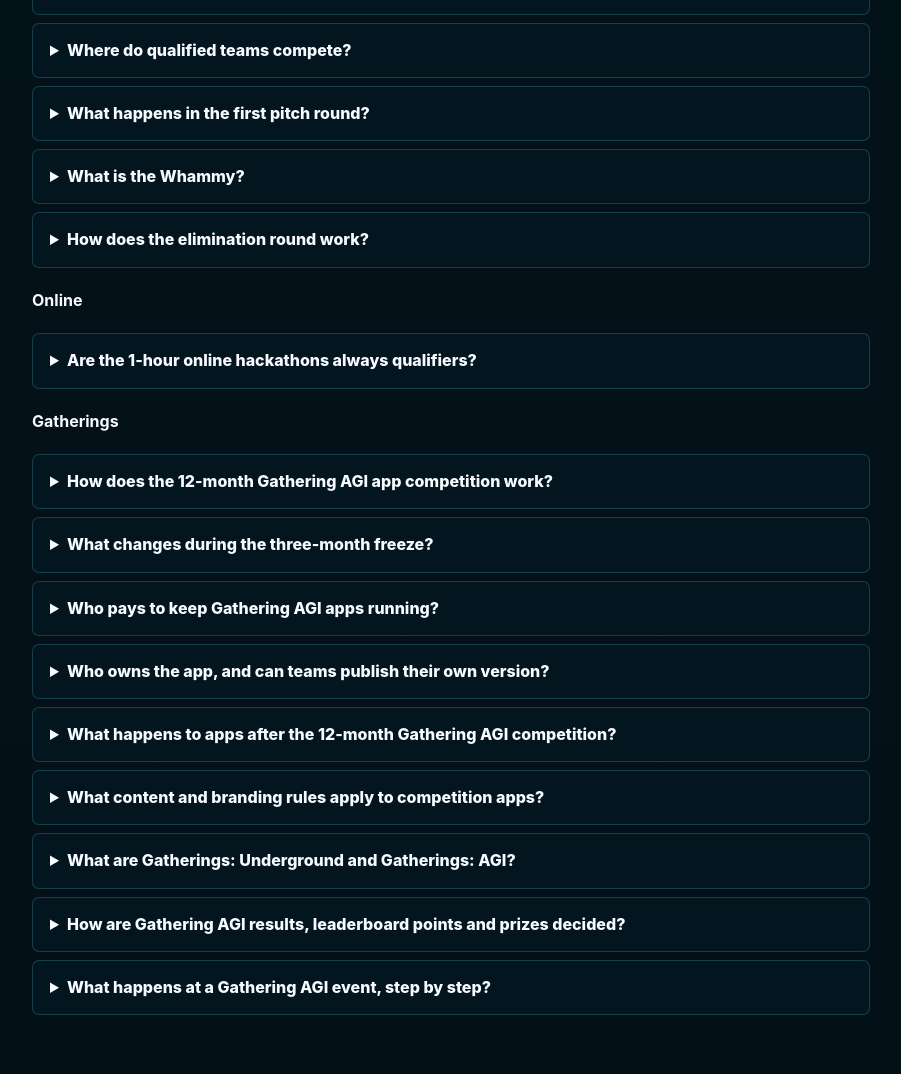
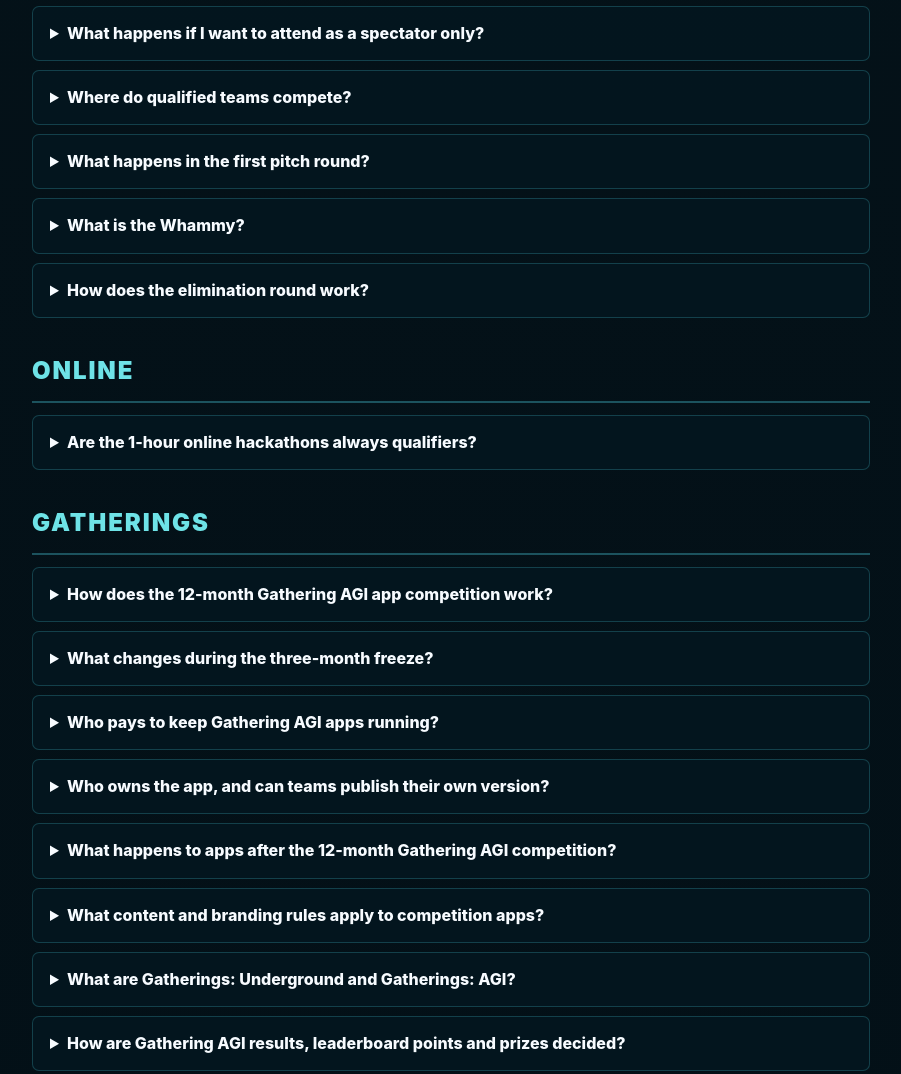
Before and after one commit to HackerRivals/hr2026.github.io, a plain HTML site: page index.html in a window 1280 px wide. Shown: the part 6040-7114 px from the top of the page, without its empty margins (356-1257 px from the left). Drawn offline with Linux system fonts and the light colour scheme.

Commit message:
Style grouped FAQs consistently with HackerRivals design

```diff
--- a/assets/styles.css
+++ b/assets/styles.css
@@ -353,3 +353,21 @@ a:focus-visible, button:focus-visible, input:focus-visible { outline: 2px solid
 .event-format-card .text-link { display: inline-block; margin-top: 16px; }
 #event-formats { scroll-margin-top: 110px; }
 @media (max-width: 820px) { .event-format-grid { grid-template-columns: 1fr; } }
+
+
+/* FAQ topic grouping: the Gathering AGI app competition belongs to Gatherings. */
+#faq-list { min-width: 0; }
+.faq-group { margin-bottom: 26px; }
+.faq-group h4 {
+  margin: 0 0 12px;
+  padding: 10px 0 12px;
+  font-family: inherit;
+  font-size: clamp(1.15rem, 2vw, 1.5rem);
+  font-weight: 900;
+  color: #6ee3e7;
+  text-transform: uppercase;
+  letter-spacing: .08em;
+  border-bottom: 2px solid rgba(70,190,207,.38);
+}
+.faq-group:last-child { margin-bottom: 0; }
+.faq-group .faq-item { margin-bottom: 9px; }
```
